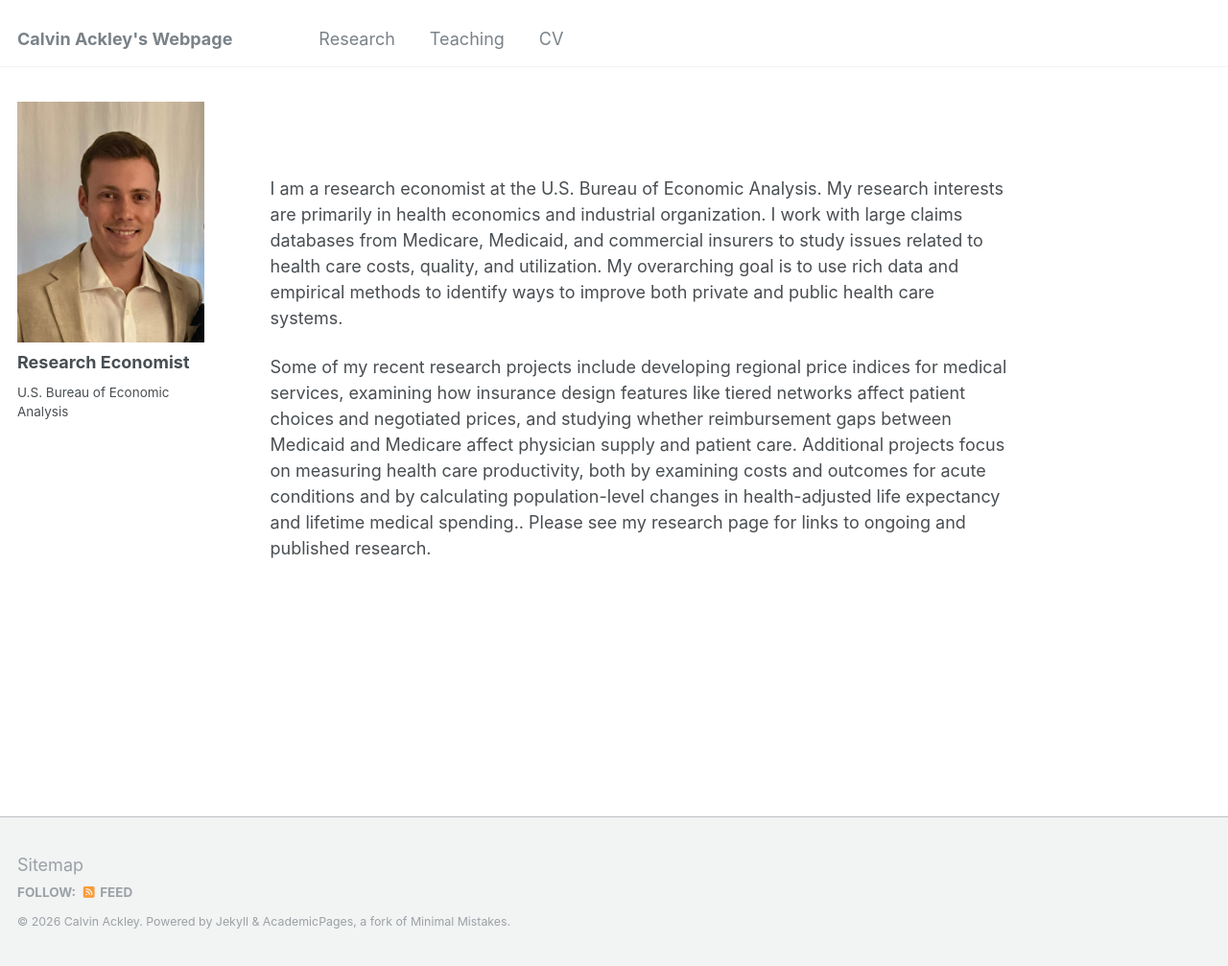
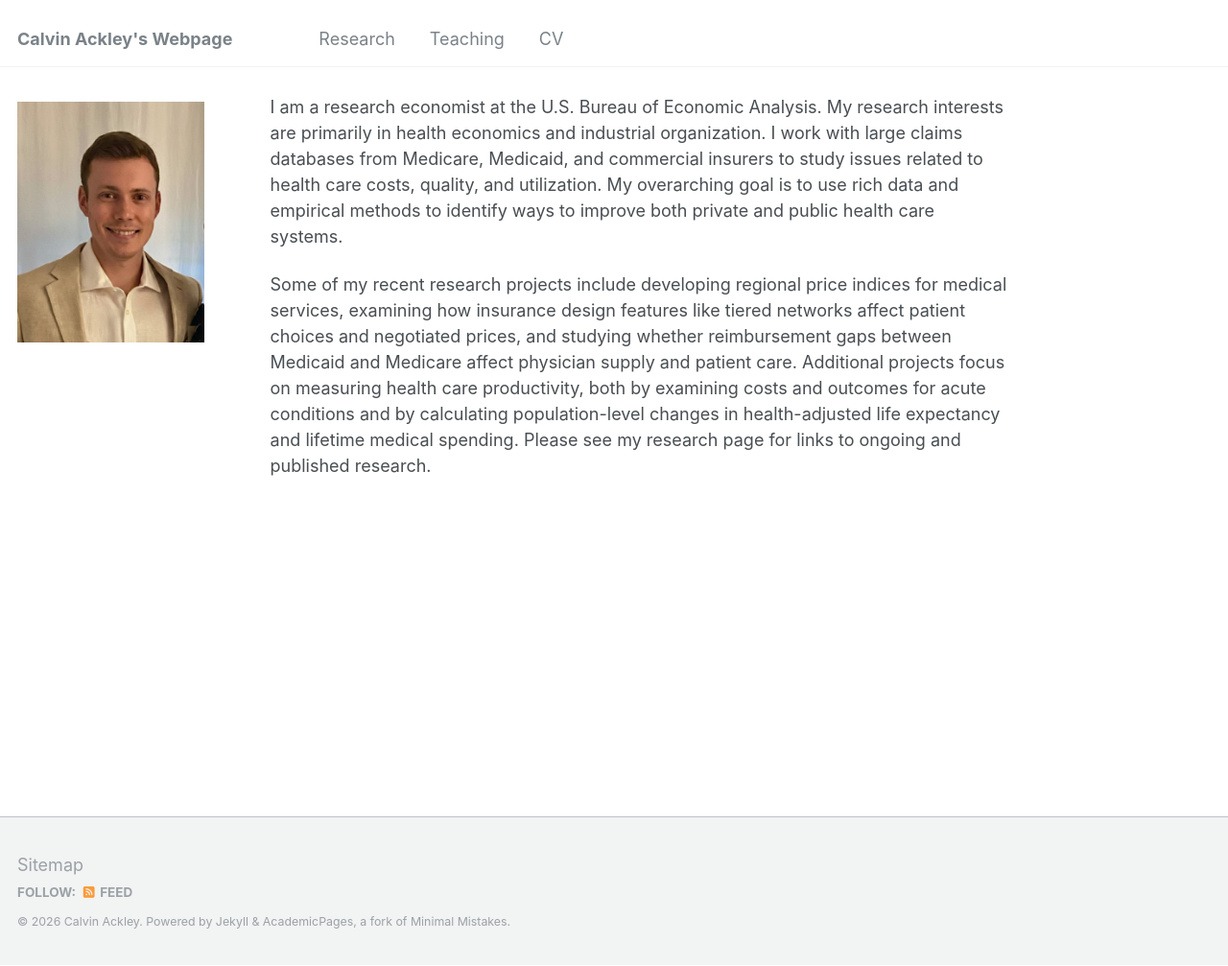
Before and after one commit to ackleycb/ackleycb.github.io, a Jekyll site: the page built from _pages/about.md, in a window 1280 px wide and 1007 px high. Shown: the whole window at 96% size. Built offline with Jekyll 4.4.1, drawn with Linux system fonts in a browser that asks for light colours.

Commit message:
Clean up homepage: align intro with photo, simplify sidebar
- Remove <br/> spacing hacks and a typo from the homepage intro
- Align the intro text flush with the top of the avatar (scoped home-page CSS)
- Drop the misused "Research Economist" name/title text and dead Follow button
  from the sidebar, leaving just the photo (+ social-links slot for later)
- Set a real site description for SEO/social previews
- Add _sass/_custom.scss for site-specific overrides
- Ignore local-only Jekyll preview files

Co-Authored-By: Claude Opus 4.8 (1M context) <noreply@anthropic.com>

```diff
--- a/_config.yml
+++ b/_config.yml
@@ -11,7 +11,7 @@ locale                   : "en-US"
 title                    : "Calvin Ackley's Webpage"
 title_separator          : "-"
 name                     : &name "Calvin Ackley"
-description              : &description "personal description"
+description              : &description "Calvin Ackley is a research economist at the U.S. Bureau of Economic Analysis studying health economics and industrial organization, using large Medicare, Medicaid, and commercial claims data to study health care costs, prices, quality, and utilization."
 url                      : https://ackleycb.github.io/ # the base hostname & protocol for your site e.g. "https://mmistakes.github.io"
 baseurl                  : "" # the subpath of your site, e.g. "/blog"
 repository               : "ackleycb/ackleycb.github.io"
--- a/_includes/author-profile.html
+++ b/_includes/author-profile.html
@@ -14,14 +14,7 @@
     {% endif %}
   </div>
 
-  <div class="author__content">
-    <h3 class="author__name">{{ author.name }}</h3>
-    {% if author.pronouns %}<p class="author__pronouns">{{ author.pronouns }}</p>{% endif %}
-    {% if author.bio %}<p class="author__bio">{{ author.bio }}</p>{% endif %}
-  </div>
-
   <div class="author__urls-wrapper">
-    <button class="btn btn--inverse">Follow</button>
     <ul class="author__urls social-icons">
       <!-- Font Awesome icons / Biographic information  -->
       {% if author.location %}
--- a/_layouts/default.html
+++ b/_layouts/default.html
@@ -11,7 +11,7 @@ layout: compress
     {% include head/custom.html %}
   </head>
 
-  <body>
+  <body class="{% if page.url == '/' %}page--home{% endif %}">
 
     {% include browser-upgrade.html %}
     {% include masthead.html %}
--- a/_pages/about.md
+++ b/_pages/about.md
@@ -7,14 +7,6 @@ redirect_from:
   - /about.html
 ---
 
-
-<br/><br/>
-
-
-
-
-
-
 I am a research economist at the U.S. Bureau of Economic Analysis. My research interests are primarily in health economics and industrial organization. I work with large claims databases from Medicare, Medicaid, and commercial insurers to study issues related to health care costs, quality, and utilization. My overarching goal is to use rich data and empirical methods to identify ways to improve both private and public health care systems.
 
-Some of my recent research projects include developing regional price indices for medical services, examining how insurance design features like tiered networks affect patient choices and negotiated prices, and studying whether reimbursement gaps between Medicaid and Medicare affect physician supply and patient care. Additional projects focus on measuring health care productivity, both by examining costs and outcomes for acute conditions and by calculating population-level changes in health-adjusted life expectancy and lifetime medical spending.. Please see my research page for links to ongoing and published research.
+Some of my recent research projects include developing regional price indices for medical services, examining how insurance design features like tiered networks affect patient choices and negotiated prices, and studying whether reimbursement gaps between Medicaid and Medicare affect physician supply and patient care. Additional projects focus on measuring health care productivity, both by examining costs and outcomes for acute conditions and by calculating population-level changes in health-adjusted life expectancy and lifetime medical spending. Please see my research page for links to ongoing and published research.
--- /dev/null
+++ b/_sass/_custom.scss
@@ -0,0 +1,13 @@
+/* ==========================================================================
+   Custom site overrides (Calvin Ackley)
+   Loaded last in main.scss so it wins over theme defaults.
+   ========================================================================== */
+
+/* Homepage: pull the intro text's cap-height flush with the top of the photo.
+   The theme leaves the first line's leading above the capital letters, so the
+   text reads ~7px lower than the avatar's top edge. Scoped to the home page. */
+.page--home {
+  .page__content > *:first-child {
+    margin-top: -0.45em;
+  }
+}
--- a/assets/css/main.scss
+++ b/assets/css/main.scss
@@ -32,3 +32,4 @@
 @import "vendor/font-awesome/brands";
 @import "vendor/magnific-popup/magnific-popup";
 @import "print";
+@import "custom";
```
Also changed, not shown: 1 other file.
